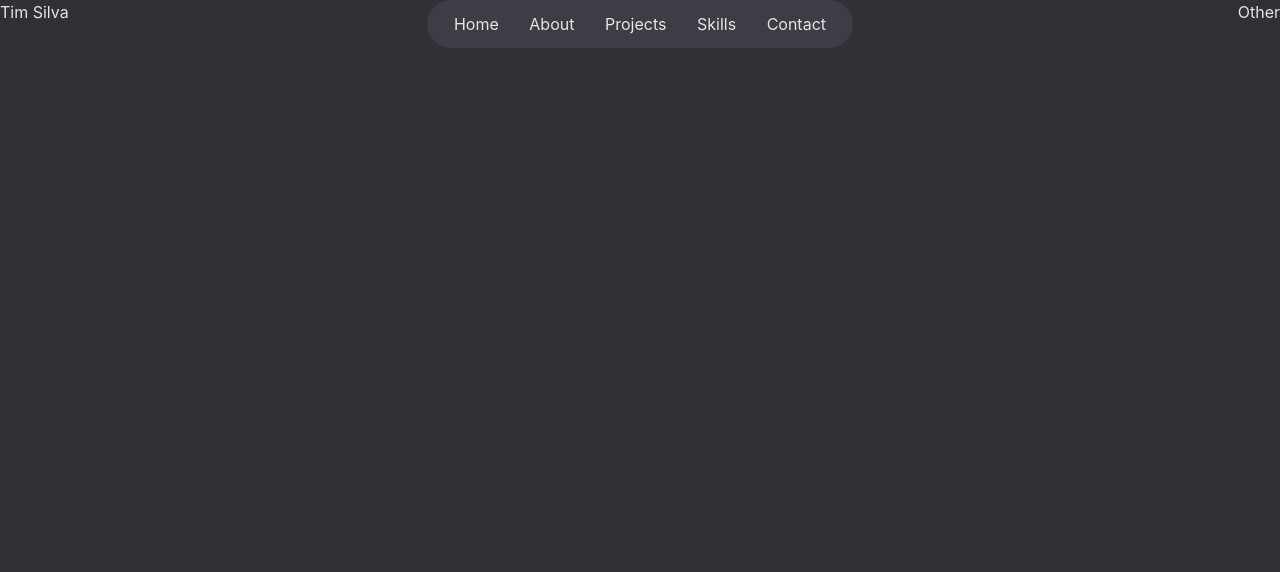
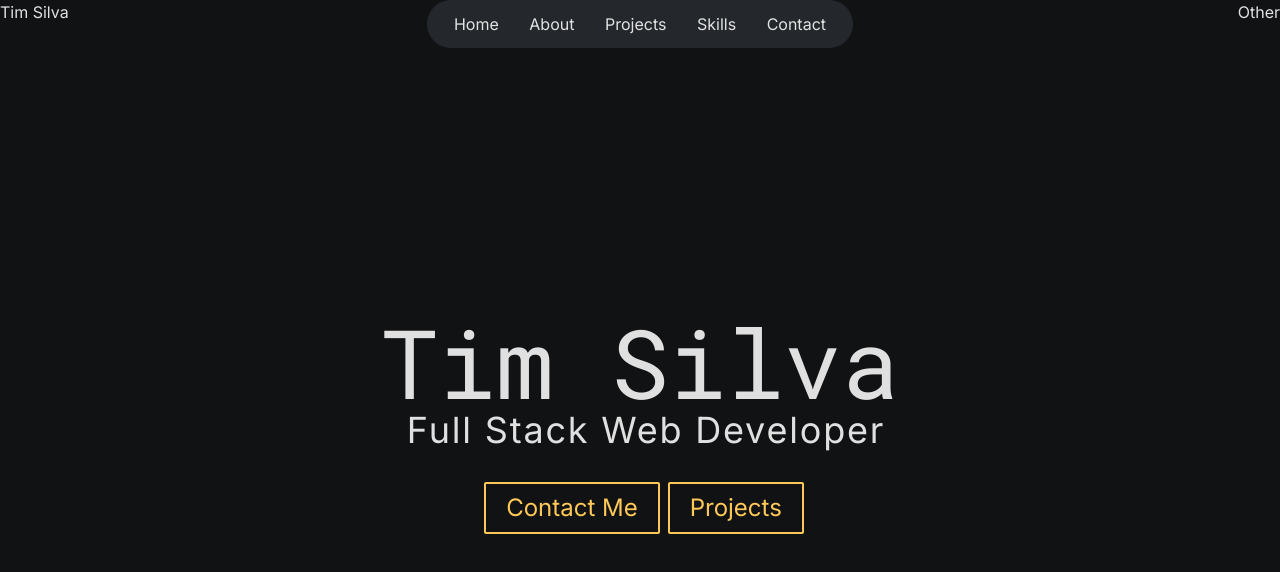
Before and after one commit to silva-tim/portfolio-website, a React (Vite) app in the folder client/: page / in a window 1280 px wide. Shown: the top 572 px of the page. Built offline with nearby package versions, Linux system fonts and the light colour scheme.

Commit message:
Designing home page section

```diff
--- a/client/src/App.tsx
+++ b/client/src/App.tsx
@@ -6,7 +6,7 @@ function App() {
   return (
     <body className="h-[400rem]">
       <NavBar />
-      {/* <Home /> */}
+      <Home />
     </body>
   );
 }
--- a/client/src/components/Home.tsx
+++ b/client/src/components/Home.tsx
@@ -1,7 +1,20 @@
 export default function Home() {
   return (
-    <div id="home" className="h-screen bg-red-700">
-      <h1>Tim Silva</h1>
+    <div id="home" className="flex items-center justify-center h-screen">
+      <div className="text-center basis-2/3">
+        <h1 className="font-mono text-8xl">Tim Silva</h1>
+        <h2 className="text-4xl tracking-wider ps-3">
+          Full Stack Web Developer
+        </h2>
+        <div className="flex justify-center">
+          <button className="px-5 py-2 mt-8 text-2xl border-2 rounded-sm border-secondary text-secondary ms-2">
+            Contact Me
+          </button>
+          <button className="px-5 py-2 mt-8 text-2xl border-2 rounded-sm border-secondary text-secondary ms-2">
+            Projects
+          </button>
+        </div>
+      </div>
     </div>
   );
 }
--- a/client/src/components/NavBar.tsx
+++ b/client/src/components/NavBar.tsx
@@ -7,7 +7,7 @@ export default function NavBar() {
       <div>Tim Silva</div>
       <div>Other</div>
       <motion.div
-        className="fixed top-0 w-full p-3 sm:rounded-full bg-main sm:left-1/3 sm:w-1/3 bg-opacity-70"
+        className="fixed top-0 w-full p-3 bg-mainLight sm:rounded-full sm:left-1/3 sm:w-1/3 bg-opacity-70"
         initial={{ y: -100, opacity: 0 }}
         animate={{ y: 0, opacity: 1 }}
       >
--- a/client/src/index.css
+++ b/client/src/index.css
@@ -1,3 +1,5 @@
+@import url("https://fonts.googleapis.com/css2?family=Inter&display=swap");
+@import url("https://fonts.googleapis.com/css2?family=Roboto+Mono&display=swap");
 @tailwind base;
 @tailwind components;
 @tailwind utilities;
@@ -9,7 +11,7 @@
 
   color-scheme: light dark;
   color: rgba(255, 255, 255, 0.87);
-  background-color: #303136;
+  background-color: #101214;
 
   font-synthesis: none;
   text-rendering: optimizeLegibility;
--- a/client/tailwind.config.js
+++ b/client/tailwind.config.js
@@ -4,7 +4,13 @@ export default {
   theme: {
     extend: {
       colors: {
-        main: "#42444C",
+        main: "#101214",
+        mainLight: "#2E3338",
+        secondary: "#FFC857",
+      },
+      fontFamily: {
+        inter: ["Inter", "sans-serif"],
+        mono: ["Roboto Mono", "sans-serif"],
       },
     },
   },
```
Also changed, not shown: client/public/me.png (added).
